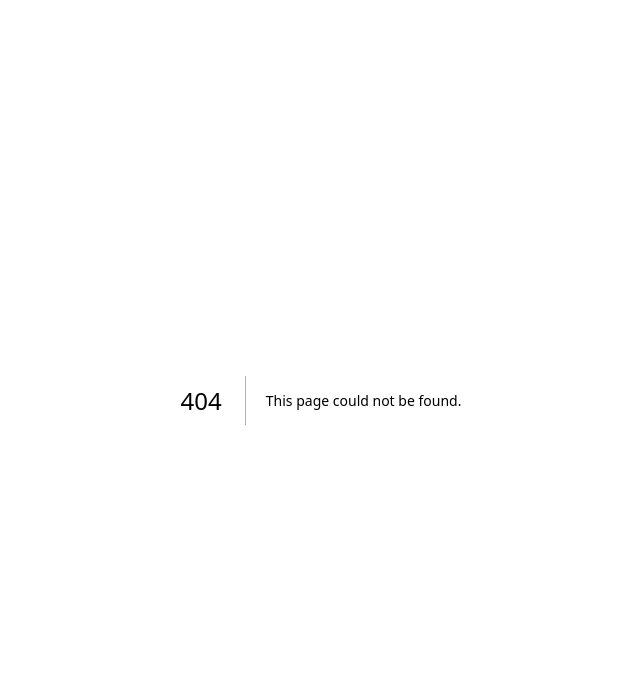
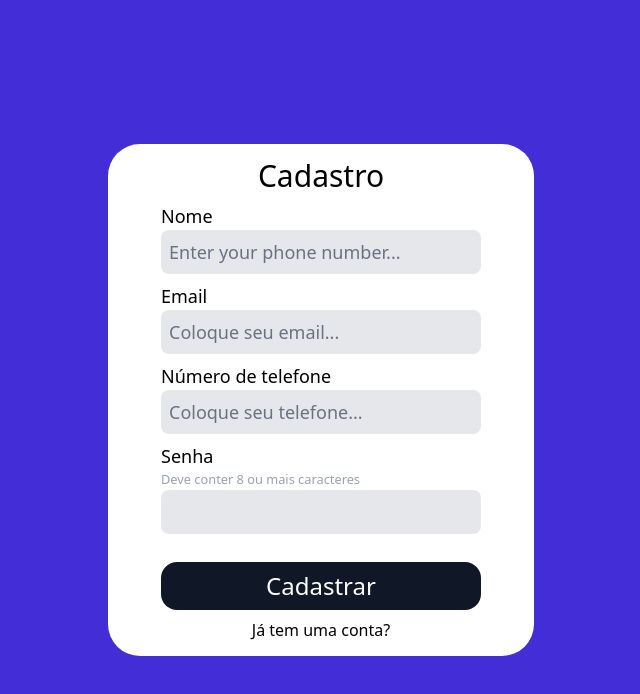
Before and after one commit to Victormalmanncunha/financeflow, a Next.js app: page /register in a window 1280 px wide. Before the commit this address had no page. Shown: the top 694 px of the page, without its empty margins (319-959 px from the left). Built offline with nearby package versions, Linux system fonts and the light colour scheme.

Commit message:
css, inicio da página de registro

```diff
--- a/src/app/page.tsx
+++ b/src/app/page.tsx
@@ -3,7 +3,7 @@ import LandingPageForm from "@/components/LandingPageForm";
 export default function LandingPage() {
   return (
     <div className="h-full w-full flex flex-col bg-indigo-700">
-      <header className="w-full h-16 flex items-center justify-between text-white bg-gray-900">
+      <header className="w-full h-16 flex items-center justify-between text-white bg-gray-900 rounded-b-2xl shadow-2xl shadow-gray-900">
         <h1 className="text-3xl ml-5">FinanceFlow</h1>
         <nav className="mr-5">
           <ul className="flex gap-5">
--- /dev/null
+++ b/src/app/register/page.tsx
@@ -0,0 +1,87 @@
+"use client";
+
+import { useEffect, useState } from "react";
+
+export default function Register() {
+  const [email, setEmail] = useState("");
+
+  useEffect(() => {
+    const urlParams = new URLSearchParams(window.location.search);
+    const email = urlParams.get("email");
+    if (email) {
+      setEmail(email);
+    }
+  }, []);
+
+  const handleEmailChange = (e: React.ChangeEvent<HTMLInputElement>) => {
+    setEmail(e.target.value);
+  };
+
+  const handleRegister = async () => {};
+
+  return (
+    <div className="h-full w-full flex justify-center items-center bg-indigo-700">
+      <form
+        className="flex flex-col w-1/3 h-[32rem] bg-white items-center justify-center rounded-4xl gap-2"
+        action={handleRegister}
+      >
+        <h1 className="text-3xl">Cadastro</h1>
+        <div className="flex flex-col w-3/4">
+          <label htmlFor="phoneNumber" className="text-lg">
+            Nome
+          </label>
+          <input
+            type="tel"
+            name="phoneNumber"
+            className="bg-gray-200 rounded-lg text-lg p-2 placeholder:text-gray-500"
+            placeholder="Enter your phone number..."
+          />
+        </div>
+        <div className="flex flex-col w-3/4">
+          <label htmlFor="email" className="text-lg">
+            Email
+          </label>
+          <input
+            type="email"
+            name="email"
+            className="bg-gray-200 rounded-lg text-lg p-2 placeholder:text-gray-500"
+            placeholder="Coloque seu email..."
+            value={email}
+            onChange={handleEmailChange}
+          />
+        </div>
+        <div className="flex flex-col w-3/4">
+          <label htmlFor="phoneNumber" className="text-lg">
+            Número de telefone
+          </label>
+          <input
+            type="tel"
+            name="phoneNumber"
+            className="bg-gray-200 rounded-lg text-lg p-2 placeholder:text-gray-500"
+            placeholder="Coloque seu telefone..."
+          />
+        </div>
+        <div className="flex flex-col w-3/4">
+          <label htmlFor="password" className="text-lg">
+            Senha
+          </label>
+          <small className="text-gray-400">
+            Deve conter 8 ou mais caracteres
+          </small>
+          <input
+            type="password"
+            className="bg-gray-200 rounded-lg text-lg p-2 placeholder:text-gray-500"
+          />
+        </div>
+
+        <button
+          type="submit"
+          className="w-3/4 bg-gray-900 p-2 text-white text-2xl rounded-2xl cursor-pointer mt-5"
+        >
+          Cadastrar
+        </button>
+        <p>Já tem uma conta?</p>
+      </form>
+    </div>
+  );
+}
--- a/src/components/LandingPageForm/index.tsx
+++ b/src/components/LandingPageForm/index.tsx
@@ -11,27 +11,36 @@ export default function LandingPageForm() {
     setEmail(e.target.value);
   };
 
-  const handleRegister = () => {
+  const handleRegister = (e: React.ChangeEvent<HTMLInputElement>) => {
     if (email.trim()) {
-      router.push(`/cadastro?email=${encodeURI(email)}`);
+      router.push(`/register?email=${encodeURI(email)}`);
+    } else {
+      e.preventDefault();
     }
   };
 
   return (
-    <form className="flex flex-col w-1/4 h-50 bg-white items-center rounded-4xl">
+    <form className="flex flex-col w-1/4 h-50 bg-white items-center justify-center rounded-4xl">
       <input
         type="text"
         placeholder="Email"
-        className="w-10/12 border-gray-300 border-2 rounded-lg m-5 text-2xl"
+        className="w-10/12 bg-gray-200 rounded-lg mb-5 text-2xl p-1 placeholder:text-gray-500"
         value={email}
         onChange={handleEmailChange}
       />
       <button
-        className="w-9/12 bg-gray-900 p-2 text-white text-2xl rounded-2xl"
+        className="w-9/12 bg-gray-900 p-2 text-white text-2xl rounded-2xl cursor-pointer mb-2"
         onClick={handleRegister}
+        type="submit"
       >
         Cadastrar
       </button>
+      <p
+        className="text-gray-500 cursor-pointer"
+        onClick={() => router.push("/login")}
+      >
+        Já possui uma conta?
+      </p>
     </form>
   );
 }
```
